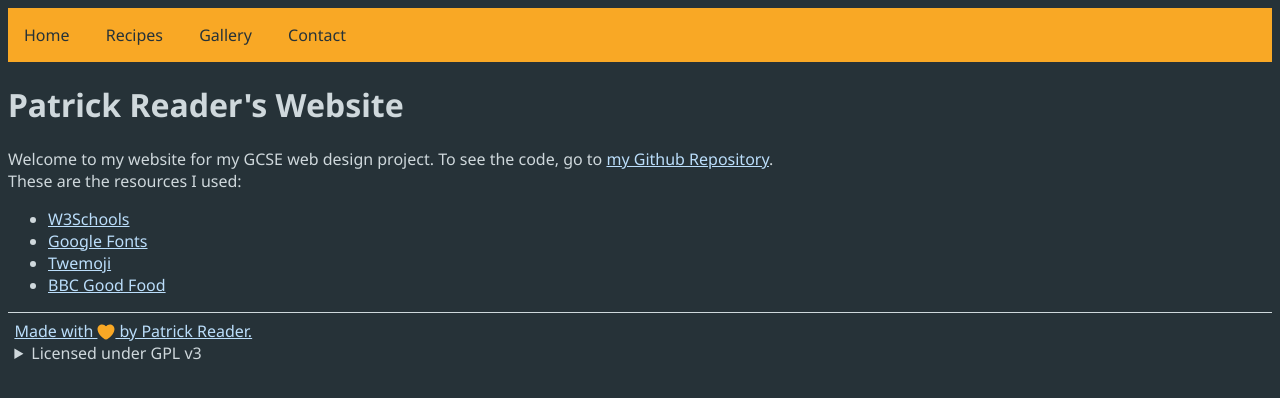
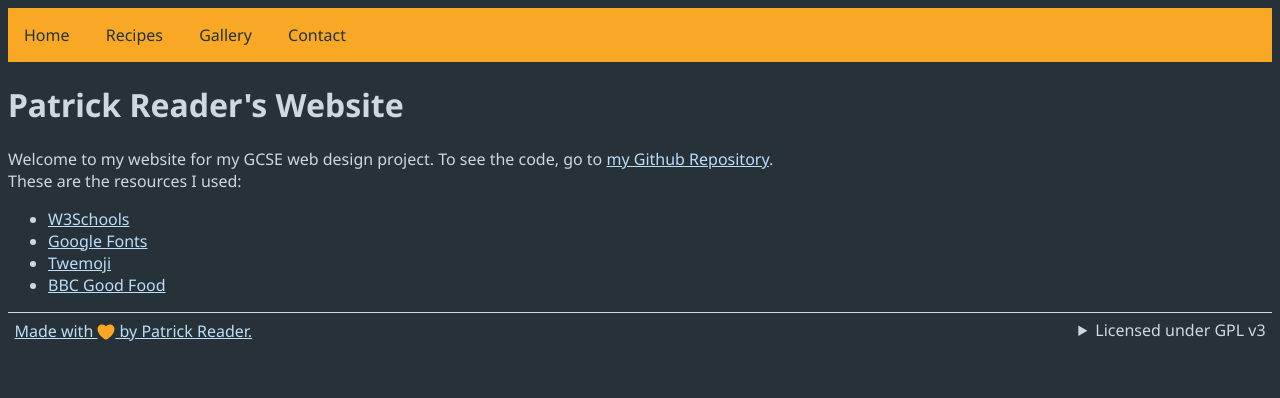
Before and after one commit to patrickreader/WebDesign, a plain HTML site: page index.html in a window 1280 px wide. Drawn offline with nearby package versions, Linux system fonts and the light colour scheme.

Commit message:
layout changes

```diff
--- a/css.css
+++ b/css.css
@@ -43,6 +43,10 @@ footer svg {
   transform: translate(0px, 0.25em);
 }
 
+footer details {
+  float: right;
+}
+
 details img {
   float: right;
   margin-top: 40px;
```
